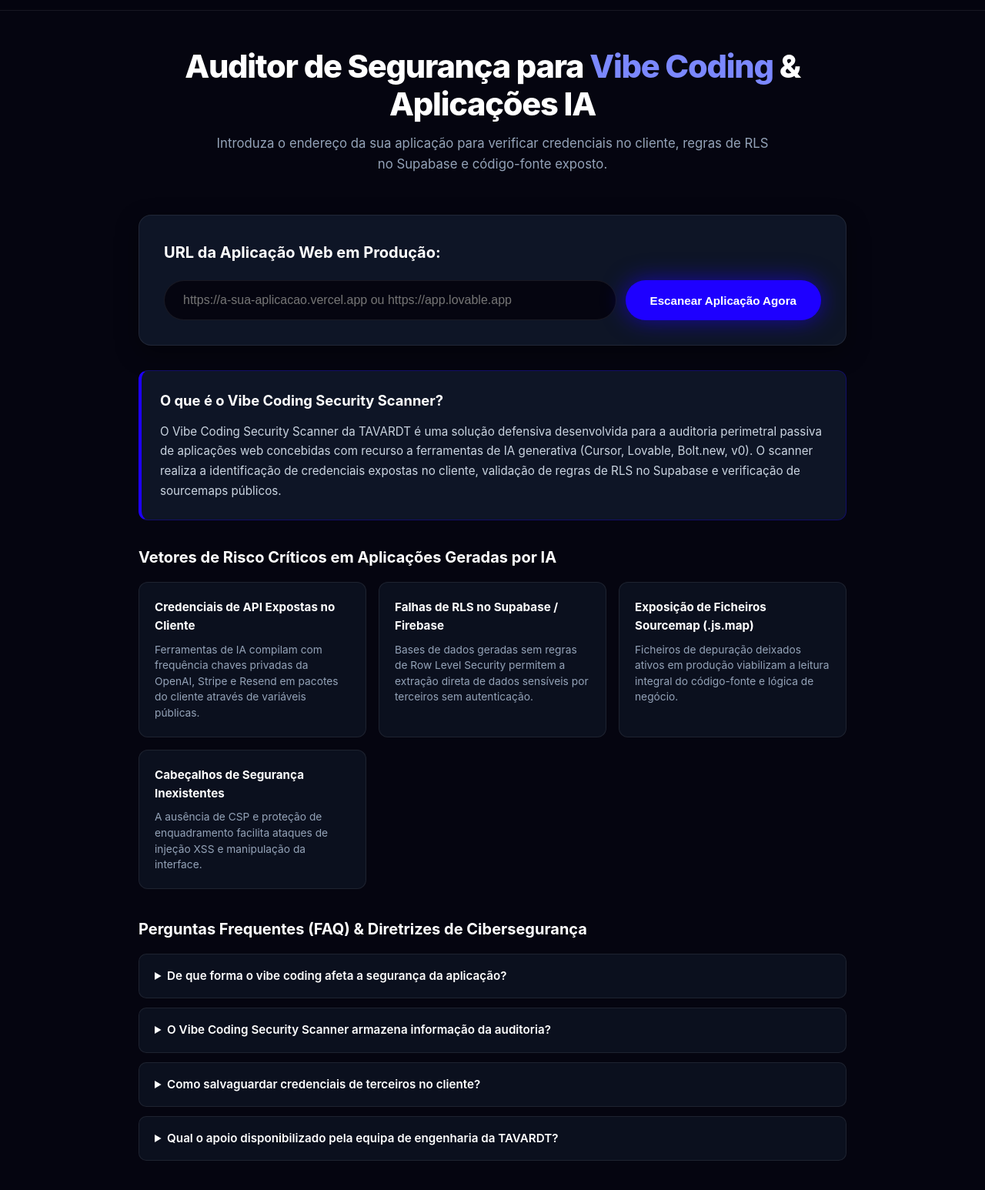
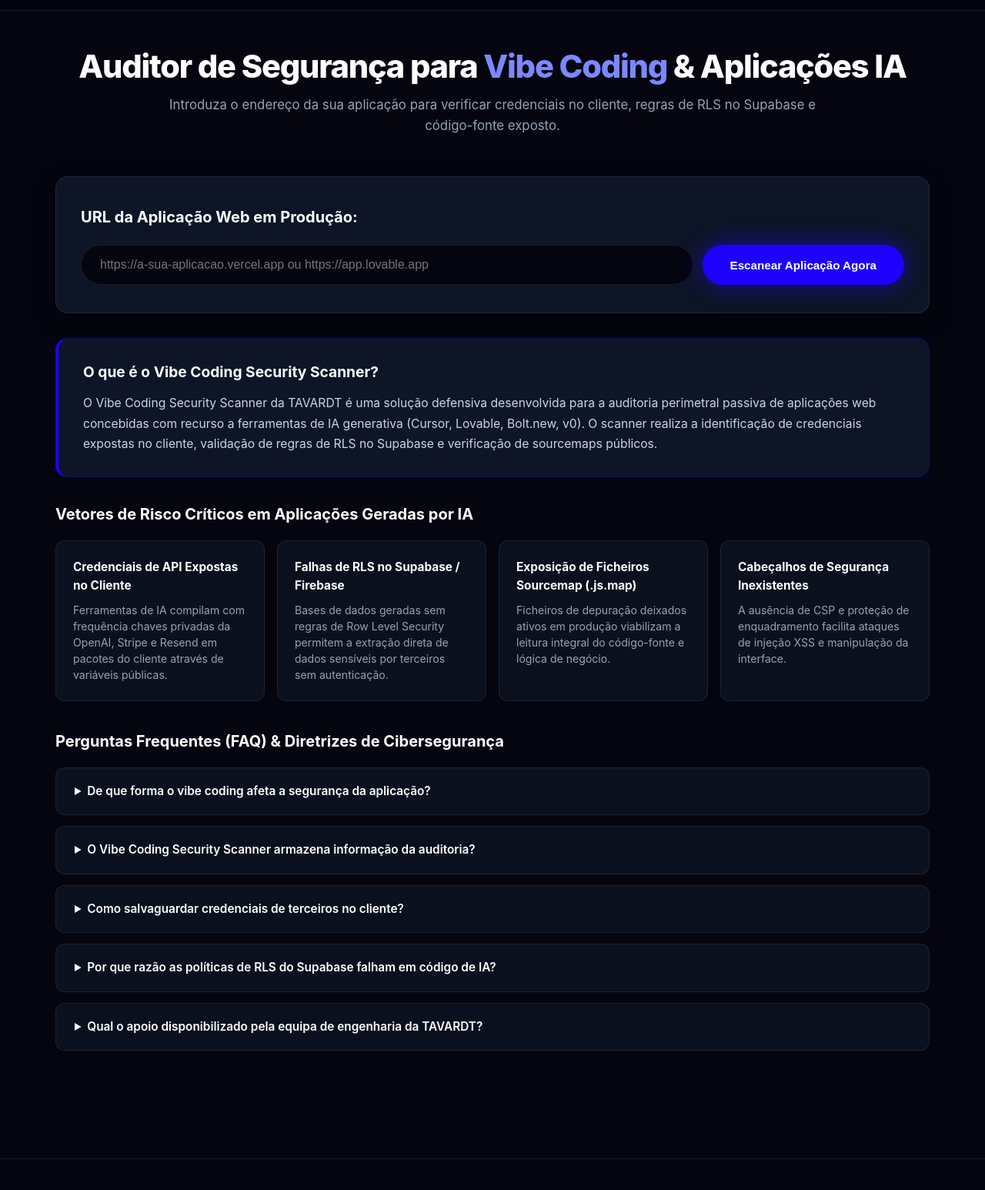
Before and after one commit to TAVARDT-Portugal/vibe-coding-security-scanner, a plain HTML site: page index.html in a window 1280 px wide. Shown: the part 54-1600 px from the top of the page at 77% size. Drawn offline with Linux system fonts and the light colour scheme.

Commit message:
feat: unify 1200px container width & add 5th FAQ (Português (Portugal))

```diff
--- a/index.html
+++ b/index.html
@@ -119,6 +119,14 @@
         },
         {
           "@type": "Question",
+          "name": "Por que razão as políticas de RLS do Supabase falham em código de IA?",
+          "acceptedAnswer": {
+            "@type": "Answer",
+            "text": "As instruções em linguagem natural frequentemente criam esquemas sem ativar as diretivas de isolamento de linhas no PostgreSQL, permitindo acessos indiscriminados."
+          }
+        },
+        {
+          "@type": "Question",
           "name": "Qual o apoio disponibilizado pela equipa de engenharia da TAVARDT?",
           "acceptedAnswer": {
             "@type": "Answer",
@@ -163,7 +171,7 @@
     -webkit-font-smoothing: antialiased !important;
   }
 
-  /* HEADER: STRICT FULL-WIDTH STICKY GLASSMORPHISM */
+  /* HEADER: STRICT FULL-WIDTH STICKY GLASSMORPHISM (1200px INNER) */
   header.tavardt-header {
     width: 100% !important;
     display: block !important;
@@ -235,11 +243,12 @@
     color: #ffffff !important;
   }
 
-  /* HERO */
+  /* HERO: UNIFIED 1200px WIDTH */
   .tavardt-hero {
-    max-width: 1000px !important;
+    width: 100% !important;
+    max-width: 1200px !important;
     margin: 0 auto !important;
-    padding: 48px 24px 28px !important;
+    padding: 48px 32px 28px !important;
     text-align: center !important;
     box-sizing: border-box !important;
     background: transparent !important;
@@ -259,26 +268,30 @@
   .tavardt-hero p {
     font-size: 1.05rem !important;
     color: #94a3b8 !important;
-    max-width: 720px !important;
+    max-width: 840px !important;
     margin: 0 auto !important;
     line-height: 1.6 !important;
   }
 
-  /* MAIN WRAPPER */
+  /* MAIN CONTENT: 100% WIDTH ALIGNED TO 1200px WITH HEADER AND FOOTER */
   main {
-    max-width: 960px !important;
+    width: 100% !important;
+    max-width: 1200px !important;
     margin: 0 auto !important;
-    padding: 24px 20px 48px !important;
+    padding: 24px 32px 48px !important;
+    box-sizing: border-box !important;
   }
 
-  /* CARDS */
+  /* FULL-WIDTH CARDS */
   .card {
+    width: 100% !important;
     background: var(--surface-card) !important;
     border: 1px solid var(--border) !important;
     border-radius: 16px !important;
-    padding: 32px !important;
+    padding: 36px 32px !important;
     margin-bottom: 32px !important;
     box-shadow: 0 10px 30px rgba(0, 0, 0, 0.4) !important;
+    box-sizing: border-box !important;
   }
   .card h2 {
     font-size: 1.25rem !important;
@@ -317,7 +330,7 @@
     border-radius: 9999px !important;
     font-size: 0.95rem !important;
     font-weight: 700 !important;
-    padding: 16px 32px !important;
+    padding: 16px 36px !important;
     box-shadow: 0 0 30px rgba(30, 0, 255, 0.6) !important;
     transition: all 0.3s !important;
     white-space: nowrap !important;
@@ -335,7 +348,7 @@
   .progress-status { font-size: 0.85rem; color: var(--text-muted); margin-top: 8px; text-align: center; font-family: monospace; }
 
   /* RESULTS GAUGE */
-  #results-container { display: none; }
+  #results-container { display: none; width: 100% !important; }
   .gauge-wrap {
     display: flex;
     flex-direction: column;
@@ -368,7 +381,7 @@
   .score-verdict { font-size: 1.1rem; font-weight: 700; margin-top: 12px; }
 
   /* FINDINGS GRID */
-  .findings-grid { display: grid; gap: 16px; margin-top: 24px; }
+  .findings-grid { display: grid; gap: 16px; margin-top: 24px; width: 100%; }
   .finding-card {
     background: var(--bg);
     border: 1px solid var(--border);
@@ -398,76 +411,83 @@
   .finding-desc { font-size: 0.88rem; color: var(--text-muted); line-height: 1.5; }
   .finding-evidence { background: #000000; border-radius: 6px; padding: 8px 12px; margin-top: 8px; font-family: monospace; font-size: 0.8rem; color: #a5b4fc; word-break: break-all; }
 
-  /* AEO DEFINITION BLOCK (SELF-CONTAINED CITABLE ANSWER) */
+  /* AEO DEFINITION BLOCK (100% WIDTH) */
   .aeo-card {
+    width: 100% !important;
     background: var(--surface-card);
     border: 1px solid rgba(30, 0, 255, 0.3);
     border-left: 4px solid #1e00ff;
-    border-radius: 12px;
-    padding: 24px;
+    border-radius: 16px;
+    padding: 28px 32px;
     margin-bottom: 32px;
+    box-sizing: border-box !important;
   }
   .aeo-card h2 {
-    font-size: 1.15rem;
+    font-size: 1.2rem;
     color: #ffffff;
     margin-bottom: 12px;
     font-weight: 700;
   }
   .aeo-card p {
-    font-size: 0.95rem;
+    font-size: 0.98rem;
     color: #cbd5e1;
     line-height: 1.7;
   }
 
-  /* GEO TECHNICAL VECTORS GRID */
+  /* GEO TECHNICAL VECTORS GRID (100% WIDTH) */
   .vectors-section {
+    width: 100% !important;
     margin-bottom: 36px;
+    box-sizing: border-box !important;
   }
   .vectors-section h2 {
     font-size: 1.25rem;
     color: #ffffff;
-    margin-bottom: 16px;
+    margin-bottom: 18px;
     font-weight: 700;
   }
   .vectors-grid {
     display: grid;
-    grid-template-columns: repeat(auto-fit, minmax(280px, 1fr));
+    grid-template-columns: repeat(auto-fit, minmax(260px, 1fr));
     gap: 16px;
+    width: 100%;
   }
   .vector-card {
     background: var(--bg2);
     border: 1px solid var(--border);
     border-radius: 12px;
-    padding: 20px;
+    padding: 22px;
   }
   .vector-title {
-    font-size: 0.95rem;
+    font-size: 0.96rem;
     font-weight: 700;
     color: #ffffff;
     margin-bottom: 8px;
   }
   .vector-desc {
-    font-size: 0.86rem;
+    font-size: 0.88rem;
     color: var(--text-muted);
     line-height: 1.5;
   }
 
-  /* FAQ ACCORDION SECTION (AEO/GEO CITABILITY) */
+  /* FAQ ACCORDION SECTION (100% WIDTH - EXACTLY 5 FAQS) */
   .faq-section {
+    width: 100% !important;
     margin-bottom: 36px;
+    box-sizing: border-box !important;
   }
   .faq-section h2 {
     font-size: 1.25rem;
     color: #ffffff;
-    margin-bottom: 16px;
+    margin-bottom: 18px;
     font-weight: 700;
   }
   .faq-item {
     background: var(--bg2);
     border: 1px solid var(--border);
-    border-radius: 10px;
-    margin-bottom: 12px;
-    padding: 16px 20px;
+    border-radius: 12px;
+    margin-bottom: 14px;
+    padding: 18px 24px;
     transition: border-color 0.2s;
   }
   .faq-item[open] {
@@ -476,37 +496,39 @@
   .faq-question {
     cursor: pointer;
     font-weight: 600;
-    font-size: 0.95rem;
+    font-size: 0.96rem;
     color: #ffffff;
     outline: none;
   }
   .faq-answer {
     margin-top: 12px;
-    font-size: 0.9rem;
+    font-size: 0.92rem;
     color: var(--text-muted);
     line-height: 1.6;
     border-top: 1px solid rgba(255, 255, 255, 0.05);
     padding-top: 12px;
   }
 
-  /* CTA CARD */
+  /* CTA CARD (100% WIDTH) */
   .cta-card {
+    width: 100% !important;
     background: linear-gradient(135deg, rgba(30, 0, 255, 0.2) 0%, rgba(11, 16, 30, 0.9) 100%);
     border: 1px solid rgba(30, 0, 255, 0.4);
     border-radius: 16px;
-    padding: 32px;
+    padding: 36px 32px;
     text-align: center;
     margin-top: 32px;
+    box-sizing: border-box !important;
   }
-  .cta-card h3 { font-size: 1.3rem; font-weight: 800; margin-bottom: 8px; color: #ffffff; }
-  .cta-card p { color: var(--text-muted); max-width: 650px; margin: 0 auto 20px; font-size: 0.95rem; }
+  .cta-card h3 { font-size: 1.35rem; font-weight: 800; margin-bottom: 10px; color: #ffffff; }
+  .cta-card p { color: var(--text-muted); max-width: 720px; margin: 0 auto 24px; font-size: 0.98rem; }
   .cta-btns { display: flex; gap: 16px; justify-content: center; flex-wrap: wrap; }
   .btn-wa {
     background: #1e00ff;
     color: #ffffff;
     text-decoration: none;
     font-weight: 700;
-    padding: 14px 28px;
+    padding: 14px 32px;
     border-radius: 9999px;
     box-shadow: 0 0 25px rgba(30, 0, 255, 0.6);
     transition: all 0.2s;
@@ -517,12 +539,12 @@
     color: var(--text);
     text-decoration: none;
     font-weight: 600;
-    padding: 14px 24px;
+    padding: 14px 28px;
     border-radius: 9999px;
     border: 1px solid var(--border);
   }
 
-  /* INSTITUTIONAL FOOTER */
+  /* INSTITUTIONAL FOOTER: 1200px INNER */
   .tavardt-footer {
     width: 100% !important;
     background: #050510 !important;
@@ -533,15 +555,21 @@
   .tavardt-footer-inner {
     max-width: 1200px !important;
     margin: 0 auto !important;
-    padding: 48px 24px 32px !important;
+    padding: 48px 32px 32px !important;
     display: grid !important;
     grid-template-columns: 2fr 1fr 1.5fr !important;
     gap: 40px !important;
+    box-sizing: border-box !important;
   }
   @media (max-width: 768px) {
     .tavardt-footer-inner {
       grid-template-columns: 1fr !important;
       gap: 28px !important;
+      padding: 36px 20px 24px !important;
+    }
+    .tavardt-header-inner, .tavardt-hero, main {
+      padding-left: 20px !important;
+      padding-right: 20px !important;
     }
   }
   .tavardt-footer-logo {
@@ -600,11 +628,12 @@
   .tavardt-footer-bottom {
     max-width: 1200px !important;
     margin: 0 auto !important;
-    padding: 20px 24px !important;
+    padding: 20px 32px !important;
     border-top: 1px solid rgba(255, 255, 255, 0.05) !important;
     text-align: center !important;
     font-size: 0.82rem !important;
     color: #64748b !important;
+    box-sizing: border-box !important;
   }
   </style>
 </head>
@@ -678,13 +707,13 @@
     </div>
   </div>
 
-  <!-- AEO CITABLE DEFINITION SECTION -->
+  <!-- AEO CITABLE DEFINITION SECTION (100% WIDTH) -->
   <section class="aeo-card">
     <h2>O que é o Vibe Coding Security Scanner?</h2>
     <p>O Vibe Coding Security Scanner da TAVARDT é uma solução defensiva desenvolvida para a auditoria perimetral passiva de aplicações web concebidas com recurso a ferramentas de IA generativa (Cursor, Lovable, Bolt.new, v0). O scanner realiza a identificação de credenciais expostas no cliente, validação de regras de RLS no Supabase e verificação de sourcemaps públicos.</p>
   </section>
 
-  <!-- GEO TECHNICAL VECTORS SECTION -->
+  <!-- GEO TECHNICAL VECTORS SECTION (100% WIDTH) -->
   <section class="vectors-section">
     <h2>Vetores de Risco Críticos em Aplicações Geradas por IA</h2>
     <div class="vectors-grid">
@@ -707,7 +736,7 @@
     </div>
   </section>
 
-  <!-- AEO/GEO FAQ SECTION -->
+  <!-- AEO/GEO FAQ SECTION (100% WIDTH - EXACTLY 5 FAQS) -->
   <section class="faq-section">
     <h2>Perguntas Frequentes (FAQ) & Diretrizes de Cibersegurança</h2>
       <details class="faq-item">
@@ -721,6 +750,10 @@
       <details class="faq-item">
         <summary class="faq-question">Como salvaguardar credenciais de terceiros no cliente?</summary>
         <div class="faq-answer">Todas as comunicações com APIs externas devem transitar por um serviço de backend ou edge computing seguro, impedindo o acesso do navegador a chaves privadas.</div>
+      </details>
+      <details class="faq-item">
+        <summary class="faq-question">Por que razão as políticas de RLS do Supabase falham em código de IA?</summary>
+        <div class="faq-answer">As instruções em linguagem natural frequentemente criam esquemas sem ativar as diretivas de isolamento de linhas no PostgreSQL, permitindo acessos indiscriminados.</div>
       </details>
       <details class="faq-item">
         <summary class="faq-question">Qual o apoio disponibilizado pela equipa de engenharia da TAVARDT?</summary>
@@ -856,7 +889,6 @@ function renderResults(score, findings, targetUrl) {
 
   scoreNum.textContent = score;
 
-  // Gauge animation (circumference = 2 * PI * 66 = 414.69)
   const offset = 414.69 - (score / 100 * 414.69);
   gaugeFg.style.strokeDashoffset = offset;
 
@@ -874,7 +906,6 @@ function renderResults(score, findings, targetUrl) {
     scoreVerdict.style.color = 'var(--green)';
   }
 
-  // Build findings cards
   findingsGrid.innerHTML = findings.map(f => `
     <div class="finding-card ${f.severity}">
       <span class="finding-badge">${f.severity}</span>
@@ -886,7 +917,6 @@ function renderResults(score, findings, targetUrl) {
     </div>
   `).join('');
 
-  // Update WhatsApp link with customized score and target
   const customWaText = encodeURIComponent(`Olá Sofia, realizei o teste com o Vibe Coding Security Scanner e detetei riscos na minha aplicação. Gostaria de apoio da equipa técnica para blindagem. (${targetUrl} - ${score}/100)`);
   waBtn.href = `https://wa.me/5584987721775?text=${customWaText}`;
 }
```
